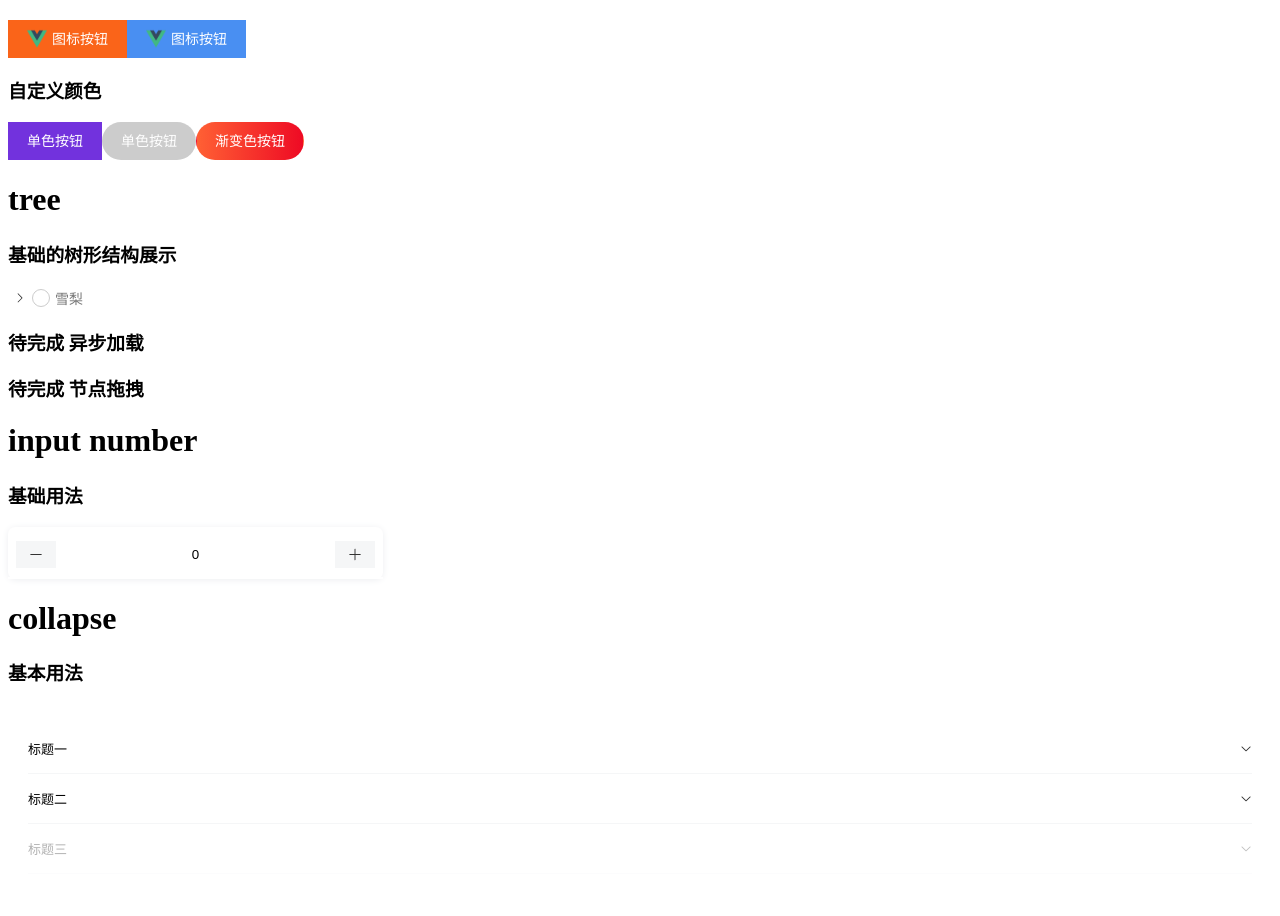
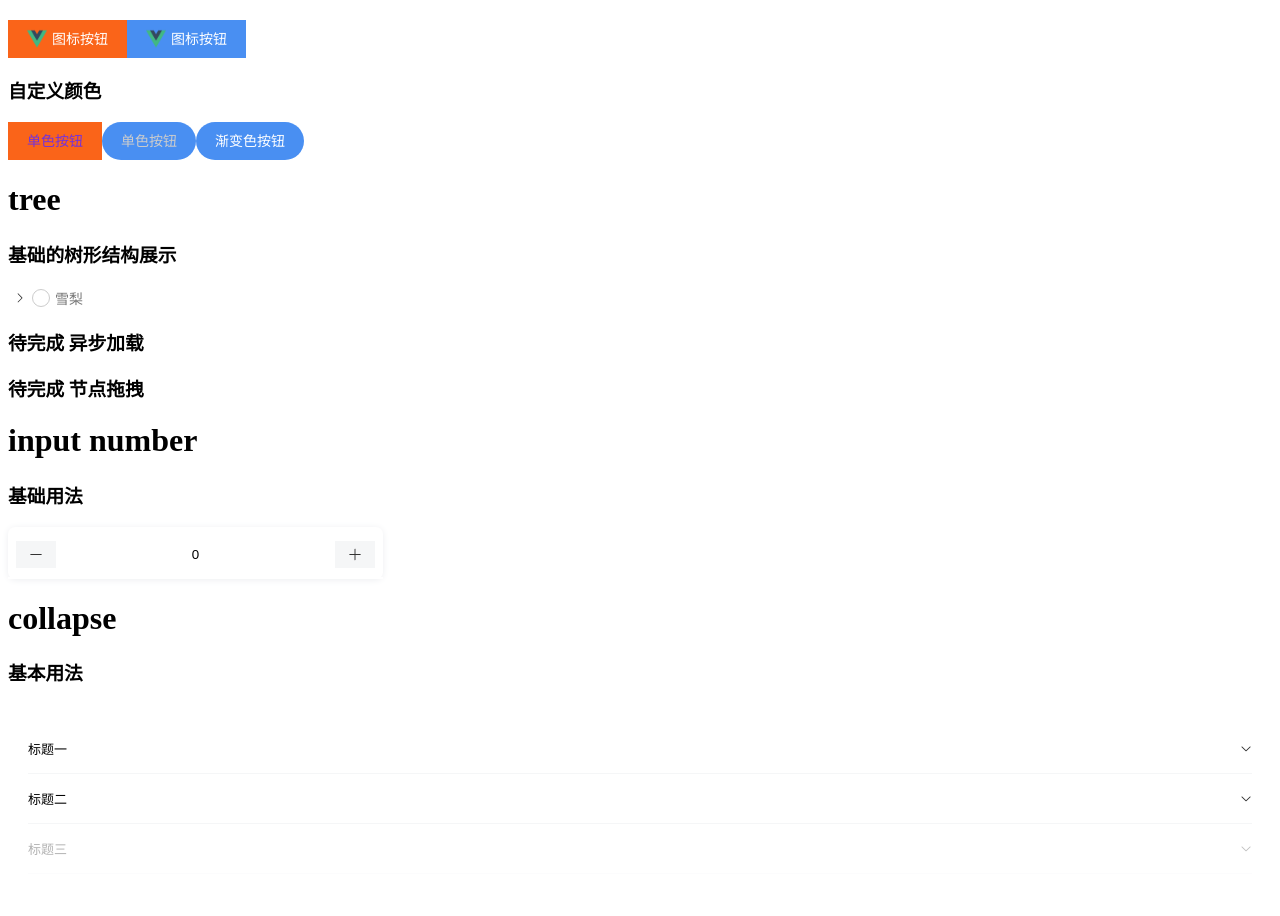
Before and after one commit to garmin21/im-vue-ui, a Vue app: page / in a window 1280 px wide. Shown: the part 2321-3237 px from the top of the page. Built offline with nearby package versions, Linux system fonts and the light colour scheme.

Commit message:
fix: 修改button组件的自定义样式

```diff
--- a/example/example-button.vue
+++ b/example/example-button.vue
@@ -64,15 +64,19 @@
         </section>
         <section>
             <h3>自定义颜色</h3>
-            <JmButton type="primary" :color="{ color: '#7232dd' }">
-                单色按钮
-            </JmButton>
-            <JmButton type="info" :color="{ color: '#ccc' }" :round="true">
+            <JmButton type="primary" :componentStyle="{ color: '#7232dd' }">
                 单色按钮
             </JmButton>
             <JmButton
                 type="info"
-                :color="{
+                :componentStyle="{ color: '#ccc' }"
+                :round="true"
+            >
+                单色按钮
+            </JmButton>
+            <JmButton
+                type="info"
+                :componentStyle="{
                     color: 'linear-gradient(to right, #ff6034, #ee0a24)'
                 }"
                 :round="true"
--- a/package/button/button.vue
+++ b/package/button/button.vue
@@ -63,7 +63,7 @@ export default class JmButton extends Vue {
             return {};
         }
     })
-    public color!: Partial<CSSStyleDeclaration>;
+    public componentStyle!: Partial<CSSStyleDeclaration>;
 
     public get classe() {
         return [
@@ -80,12 +80,8 @@ export default class JmButton extends Vue {
     }
 
     public get getStyle() {
-        const style: Partial<CSSStyleDeclaration> = {};
-        const { color } = this.color;
         if (this.plain) return {};
-        style.background = color;
-        style.color = "#fff";
-        return style;
+        return this.componentStyle;
     }
 
     public handleClick(evt: Event) {
```
Also changed, not shown: 1 other file (tests, documents, lock files or other folders).
